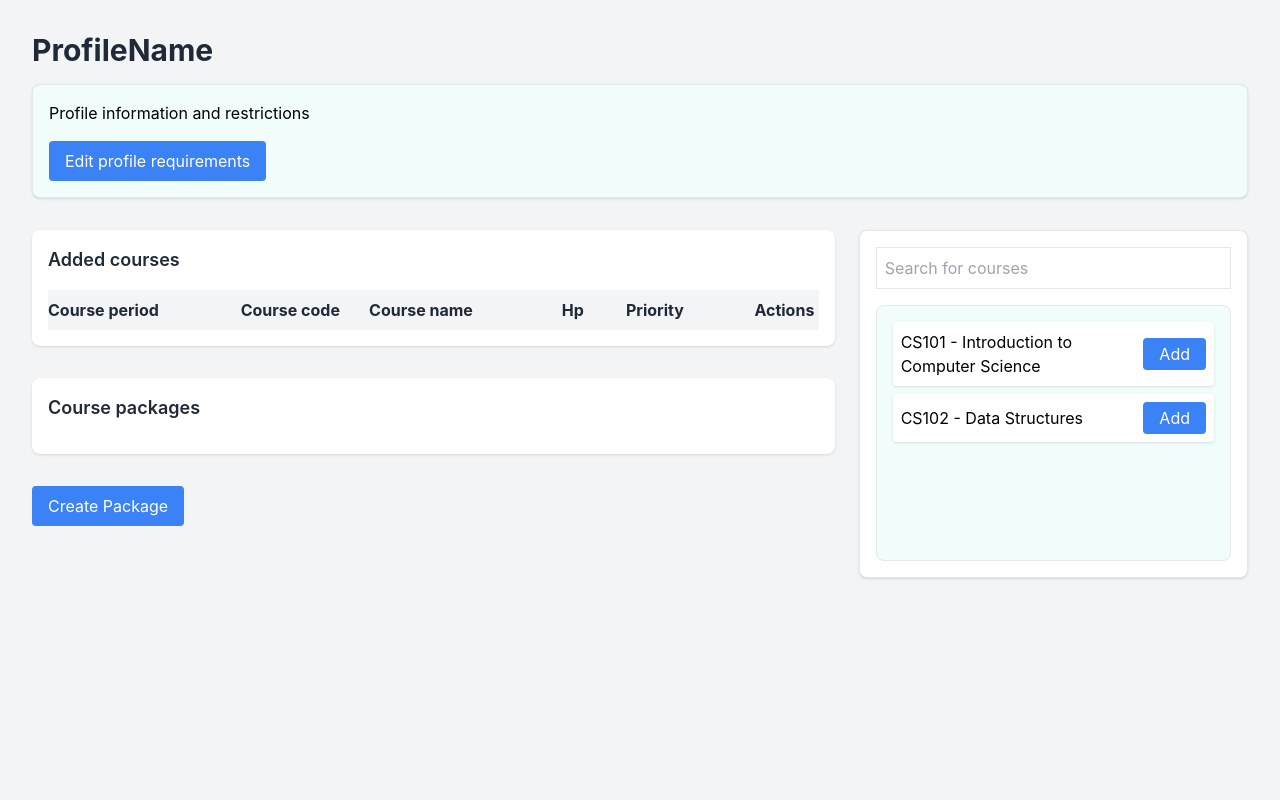
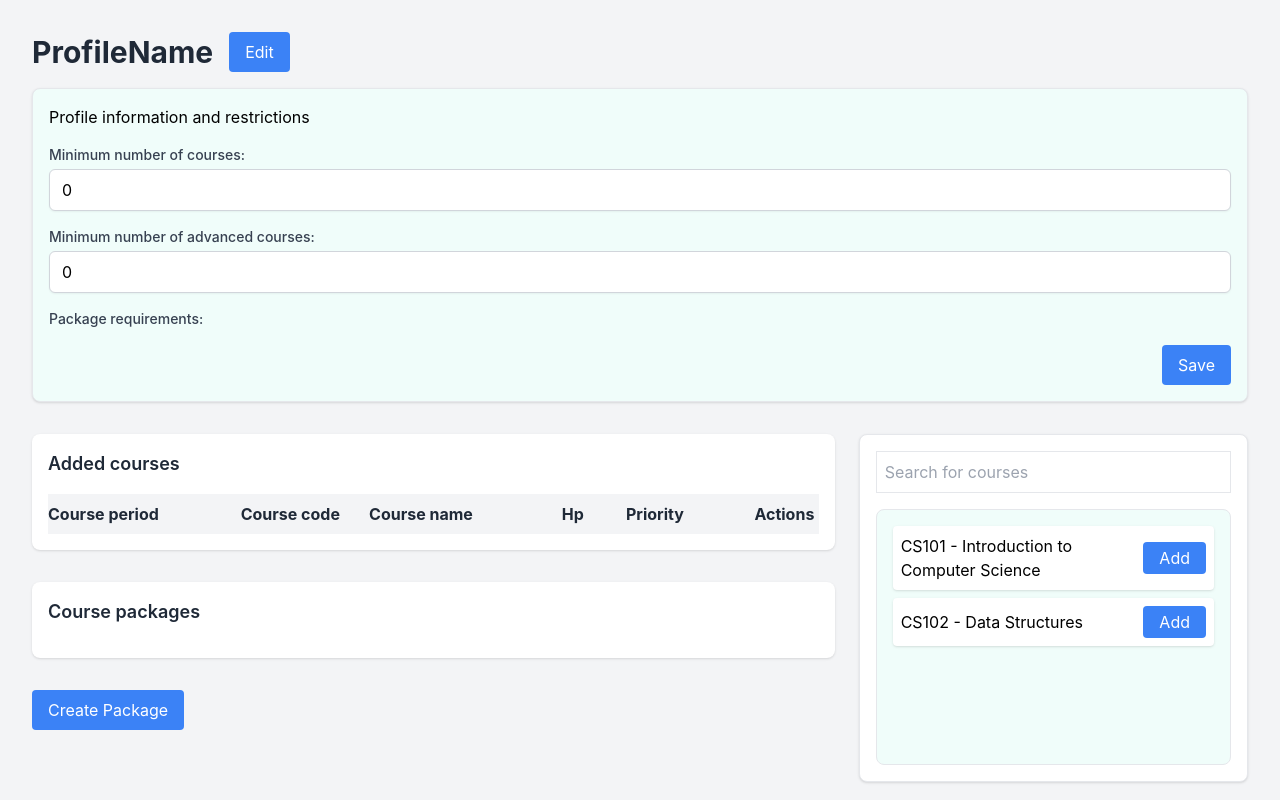
Before and after one commit to WebLabs-AB/MasterChooserApplication, a React (Create React App) app in the folder Frontend/masterfrontend/: page /teachermasterprofile in a window 1280 px wide. Built offline with nearby package versions, Linux system fonts and the light colour scheme.

Commit message:
"Minor fix"

```diff
--- a/Frontend/masterfrontend/src/Screens/TeacherMasterProfilePage.tsx
+++ b/Frontend/masterfrontend/src/Screens/TeacherMasterProfilePage.tsx
@@ -147,45 +147,79 @@ const ProfileRequirementsEditor: React.FC<Omit<ProfileRequirementsDialogProps, "
   );
 };
 
-
 // Main section of the profile, handling editing and viewing of profile details
-const ProfileSection: React.FC<ProfileSectionProps> = ({ packages }) => {
-  // Local state for managing edit mode
-  const [isEditing, setIsEditing] = useState(false);
+const ProfileSection: React.FC<ProfileSectionProps & { saveRequirements: (requirements: ProfileRequirements) => void }> = ({ packages, saveRequirements }) => {
+  // Local state for managing edit mode, profile name, and temporary profile name
+  const [isEditingName, setIsEditingName] = useState(false);
   const [profileName, setProfileName] = useState('ProfileName');
   const [tempProfileName, setTempProfileName] = useState(profileName);
 
-  // Open and close the requirements editor
-  const handleEditProfileRequirements = () => {
-    setIsEditing(true);
+  // Function to handle changes to the profile name
+  const handleProfileNameChange = (e: React.ChangeEvent<HTMLInputElement>) => {
+    setTempProfileName(e.target.value);
   };
 
-  // Log the saved requirements for debugging
-  const saveRequirements = (requirements: ProfileRequirements) => {
-    console.log('Saved Requirements:', requirements);
-    setIsEditing(false);
+  // Function to open the edit mode for profile name
+  const handleEditProfileName = () => {
+    setIsEditingName(true);
+  };
+
+  // Function to save the edited profile name
+  const handleSaveProfileName = () => {
+    setProfileName(tempProfileName);
+    setIsEditingName(false);
+  };
+
+  // Function to cancel editing the profile name
+  const handleCancelEditProfileName = () => {
+    setIsEditingName(false);
+    setTempProfileName(profileName);
   };
 
   // Render the profile section UI with conditional display based on edit state
   return (
     <div className="mb-8">
       <div className="mb-4 flex items-center">
-        <h1 className="text-3xl font-bold text-gray-800 mr-4">{profileName}</h1>
+        {isEditingName ? (
+          <>
+            <input
+              type="text"
+              value={tempProfileName}
+              onChange={handleProfileNameChange}
+              className="text-3xl font-bold text-gray-800 mr-4 border-b-2 border-blue-500"
+            />
+            <button
+              onClick={handleSaveProfileName}
+              className="bg-blue-500 text-white px-4 py-2 rounded hover:bg-blue-600 transition duration-300 ease-in-out"
+            >
+              Save
+            </button>
+            <button
+              onClick={handleCancelEditProfileName}
+              className="bg-gray-500 text-white px-4 py-2 rounded ml-4 hover:bg-gray-600 transition duration-300 ease-in-out"
+            >
+              Cancel
+            </button>
+          </>
+        ) : (
+          <>
+            <h1 className="text-3xl font-bold text-gray-800 mr-4">{profileName}</h1>
+            <button
+              onClick={handleEditProfileName}
+              className="bg-blue-500 text-white px-4 py-2 rounded hover:bg-blue-600 transition duration-300 ease-in-out"
+            >
+              Edit
+            </button>
+          </>
+        )}
       </div>
       <div className="p-4 border rounded-lg bg-teal-50 shadow flex flex-col justify-between h-auto">
         <span>Profile information and restrictions</span>
-        {isEditing && (
-          <ProfileRequirementsEditor
-            saveRequirements={saveRequirements}
-            packages={packages}
-          />
-        )}
-        <button
-          onClick={handleEditProfileRequirements}
-          className="bg-blue-500 text-white px-4 py-2 rounded hover:bg-blue-600 transition duration-300 ease-in-out self-start mt-4"
-        >
-          Edit profile requirements
-        </button>
+        {/* The ProfileRequirementsEditor component remains unchanged */}
+        <ProfileRequirementsEditor
+          saveRequirements={saveRequirements}
+          packages={packages}
+        />
       </div>
     </div>
   );
@@ -526,10 +560,16 @@ export const TeacherCreateUpdateProfilePage = () => {
     }
   };
 
+  // Define the saveRequirements function within the TeacherCreateUpdateProfilePage component
+  const saveRequirements = (requirements: ProfileRequirements) => {
+    // Implement the logic to save requirements here, such as sending them to a backend API
+    console.log('Saving requirements:', requirements);
+  };
+
   // Main render function for the TeacherCreateUpdateProfilePage, organizing the layout and components
   return (
     <div className="container mx-auto p-8 bg-gray-100 min-h-screen">
-      <ProfileSection packages={packages}/>
+      <ProfileSection packages={packages} saveRequirements={saveRequirements} />
       <div className="grid grid-cols-1 lg:grid-cols-3 gap-6">
         <div className="lg:col-span-2">
           <CourseListSection courses={courses} removeCourse={removeCourse} updatePriority={updatePriority} />
```
